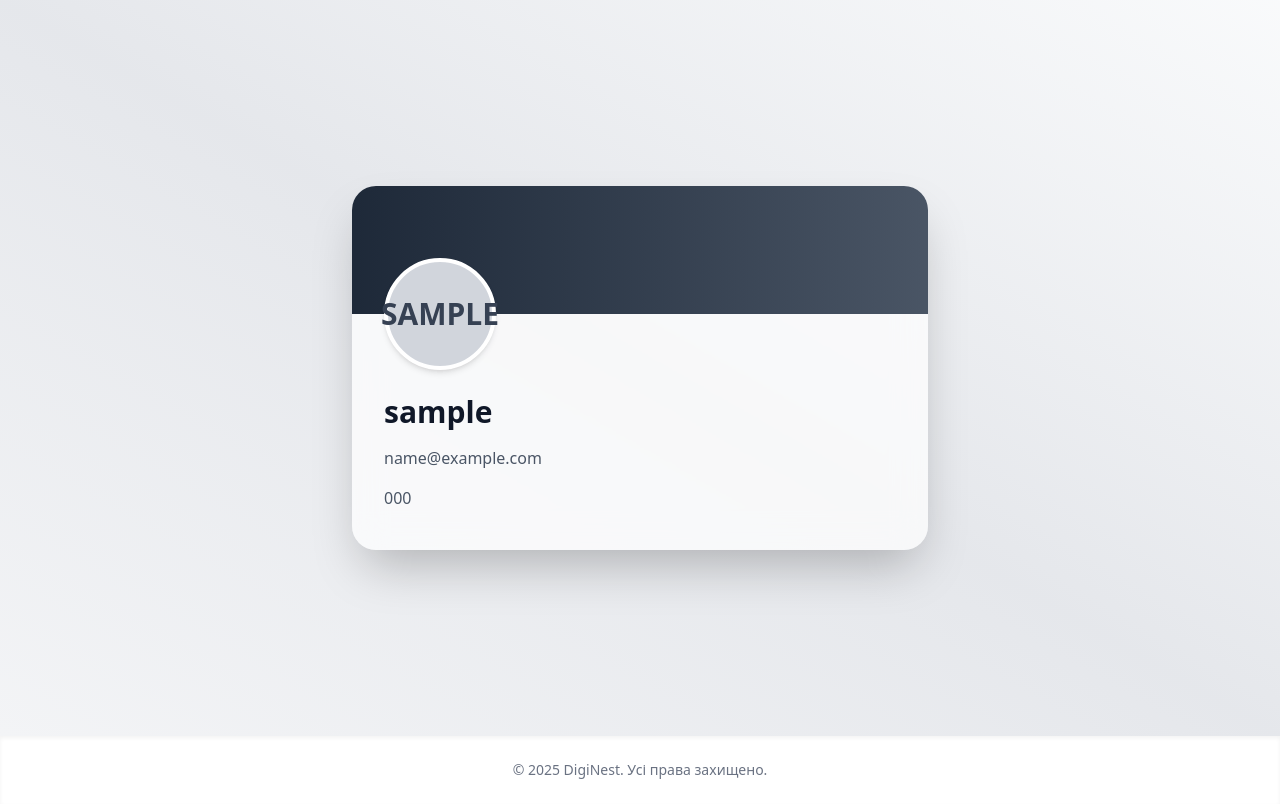
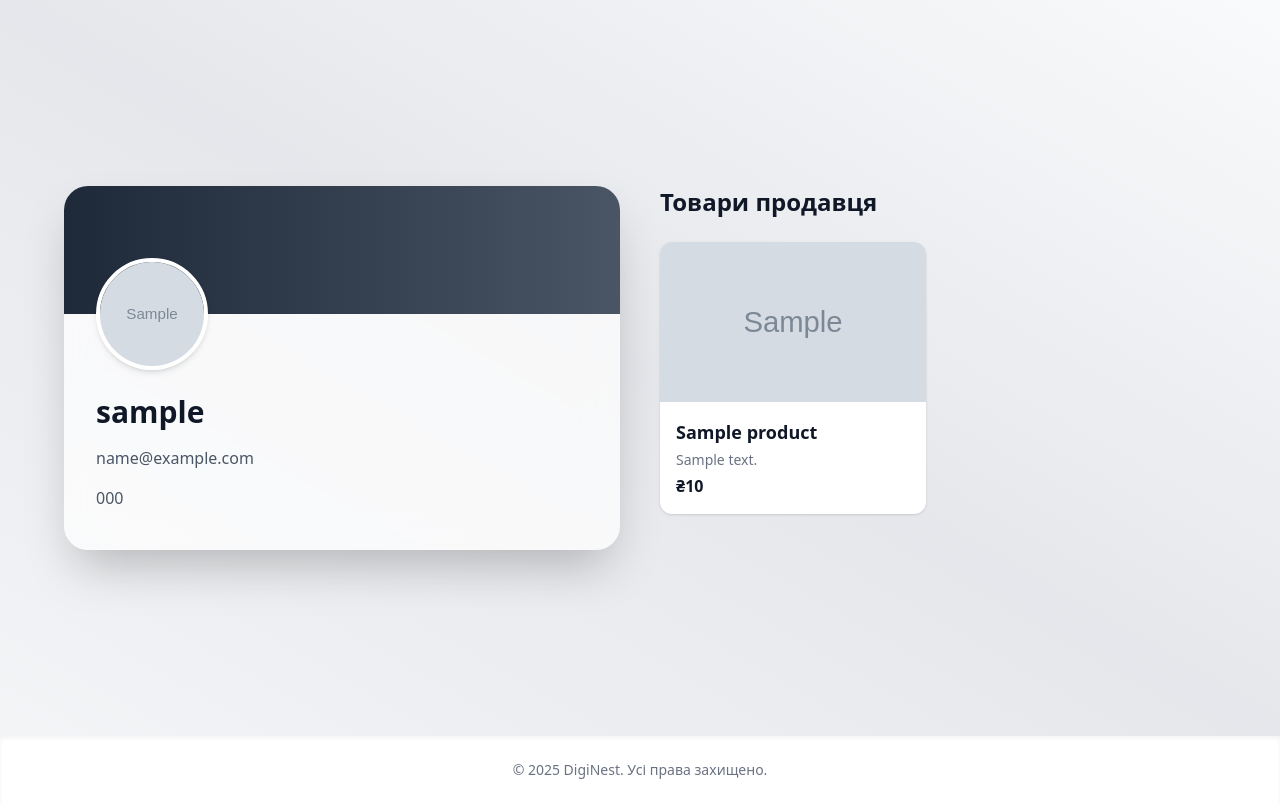
Before and after one commit to maksirh/DigiNest, a Django app: page /users/sellerprofile/1/ in a window 1280 px wide. Shown: the part 70-874 px from the top of the page. Run offline with Django 5.2, Linux system fonts and the light colour scheme; tables that the repository leaves empty hold one stand-in row (values such as "Sample post"); grey boxes marked "Sample" are stand-in pictures; style sheets or scripts are compiled from the project's sources.

Commit message:
update seller profile

```diff
--- a/users/templates/users/sellerprofile.html
+++ b/users/templates/users/sellerprofile.html
@@ -1,33 +1,66 @@
-{% extends 'products/base.html' %}
+{% extends "products/base.html" %}
+{% load static %}
 
 {% block content %}
+<section class="min-h-[calc(100vh-4rem)] flex items-center justify-center
+                bg-gradient-to-tr from-gray-100 via-gray-200 to-gray-50 px-4 py-12">
 
-<section class="min-h-[calc(100vh-4rem)] flex items-center justify-center bg-gradient-to-tr from-gray-100 via-gray-200 to-gray-50 px-4 py-12">
-  <div class="w-full max-w-xl bg-white/70 backdrop-blur-lg shadow-2xl rounded-3xl overflow-hidden">
+  <div class="w-full max-w-6xl grid md:grid-cols-2 gap-10">
+
+    <div class="bg-white/70 backdrop-blur-lg shadow-2xl rounded-3xl overflow-hidden">
 
       <div class="h-32 bg-gradient-to-r from-gray-800 to-gray-600"></div>
 
       <div class="relative -mt-14 px-8">
-      {% if profile.image %}
-        <img src="{{ profile.image.url }}" alt="avatar"
+        {% if seller.profile.image %}
+          <img src="{{ seller.profile.image.url }}" alt="avatar"
                class="w-28 h-28 rounded-full object-cover border-4 border-white shadow-md">
         {% else %}
-        <div class="w-28 h-28 rounded-full bg-gray-300 flex items-center justify-center text-3xl font-semibold text-gray-700 border-4 border-white shadow-md">
-          {{ seller.username|upper }}
+          <div class="w-28 h-28 rounded-full bg-gray-300 flex items-center justify-center
+                      text-3xl font-semibold text-gray-700 border-4 border-white shadow-md">
+            {{ seller.username|slice:":1"|upper }}
           </div>
         {% endif %}
       </div>
 
       <div class="px-8 pb-10 pt-6 space-y-4">
         <h1 class="text-3xl font-bold text-gray-900">{{ seller.username }}</h1>
-      <p class="text-gray-600 flex items-center gap-2">
 
-        {{ seller.email }}</p>
-      <p class="text-gray-600 flex items-center gap-2">
-
-        {{ seller.profile.contact_number }}</p>
+        <p class="text-gray-600">{{ seller.email }}</p>
+        <p class="text-gray-600">{{ seller.profile.contact_number }}</p>
 
       </div>
     </div>
+
+    <div class="space-y-6">
+      <h2 class="text-2xl font-bold text-gray-900">Товари продавця</h2>
+
+      {% if items %}
+        <div class="grid sm:grid-cols-2 gap-6">
+          {% for p in items %}
+            <a href="{% url 'products:product-detail' p.id %}"
+               class="block bg-white rounded-xl shadow hover:shadow-lg transition overflow-hidden">
+
+              {% if p.image %}
+                <img src="{{ p.image.url }}" alt="{{ p.name }}"
+                     class="w-full h-40 object-cover">
+              {% else %}
+                <img src="{% static 'img/placeholder-product.jpg' %}" class="w-full h-40 object-cover">
+              {% endif %}
+
+              <div class="p-4 space-y-1">
+                <h3 class="font-semibold text-lg text-gray-900 truncate">{{ p.name }}</h3>
+                <p class="text-gray-500 text-sm truncate">{{ p.shortDescription }}</p>
+                <span class="block font-bold text-gray-900">₴{{ p.price }}</span>
+              </div>
+            </a>
+          {% endfor %}
+        </div>
+      {% else %}
+        <p class="text-gray-500">Ви ще не додали жодного товару.</p>
+      {% endif %}
+    </div>
+
+  </div>
 </section>
 {% endblock %}
--- a/users/views.py
+++ b/users/views.py
@@ -24,6 +24,6 @@ def profile(request):
 def sellerprofile(request, seller_id):
     context = {
         "seller": User.objects.get(id=seller_id),
-         "items": Product.objects.filter(id=seller_id).select_related("type")
+         "items": Product.objects.filter(id=seller_id)
                }
     return render(request, "users/sellerprofile.html", context)
```
Lines whose indentation alone changed are shown as unchanged.
